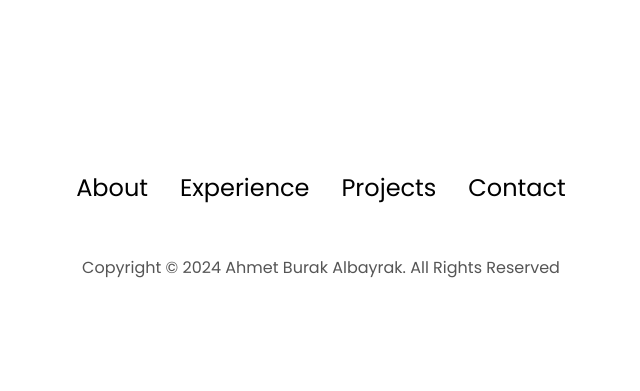
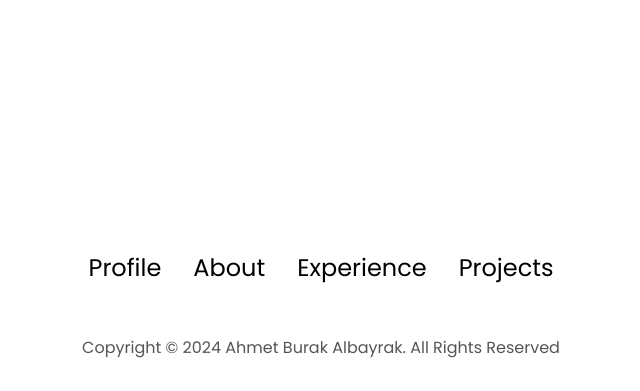
Before and after one commit to burak-albayrak/my-portfolio-website, a website: page index.html in a window 1280 px wide. Shown: the part 3521-3912 px from the top of the page, without its empty margins (319-959 px from the left). Before the commit the page ends 3856 px from the top, so only its background shows below. Drawn offline with Linux system fonts and the light colour scheme.

Commit message:
updating navigation system

```diff
--- a/index.html
+++ b/index.html
@@ -59,7 +59,6 @@
     <section id = "about">
       <p class = "section__text__p1">Get to Know More</p>
       <h1 class = "title">About Me</h1>
-
       <div class = "section-container">
         <!-- <div class = "section__pic-container">
           <img
@@ -239,10 +238,10 @@
       <nav>
         <div class = "nav-links-container">
           <ul class = "nav-links">
+            <li><a href = "#profile">Profile</a></li>
             <li><a href = "#about">About</a></li>
             <li><a href = "#experience">Experience</a></li>
             <li><a href = "#project">Projects</a></li>
-            <li><a href = "#contact">Contact</a></li>
           </ul>
         </div>
       </nav>
--- a/style.css
+++ b/style.css
@@ -337,7 +337,6 @@ btn-color-2 {
   max-width: 95%;
 }
 
-
 .section-container {
   gap: 4rem;
   height: 80%;
@@ -469,7 +468,7 @@ btn-color-2 {
   display: flex;
   justify-content: center;
   flex-direction: column;
-  height: 70vh;
+  height: 80vh;
 }
 
 .contact-info-upper-container {
@@ -506,7 +505,7 @@ btn-color-2 {
 /* footer */
 
 footer {
-  height: 27vh;
+  height: 24vh;
   margin: 0 1rem;
 }
 
```
